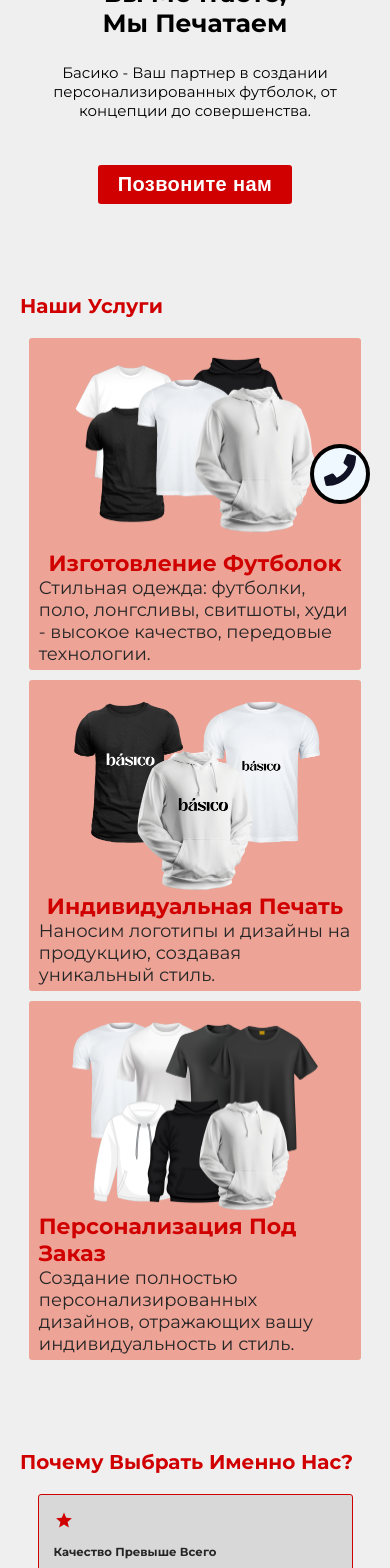
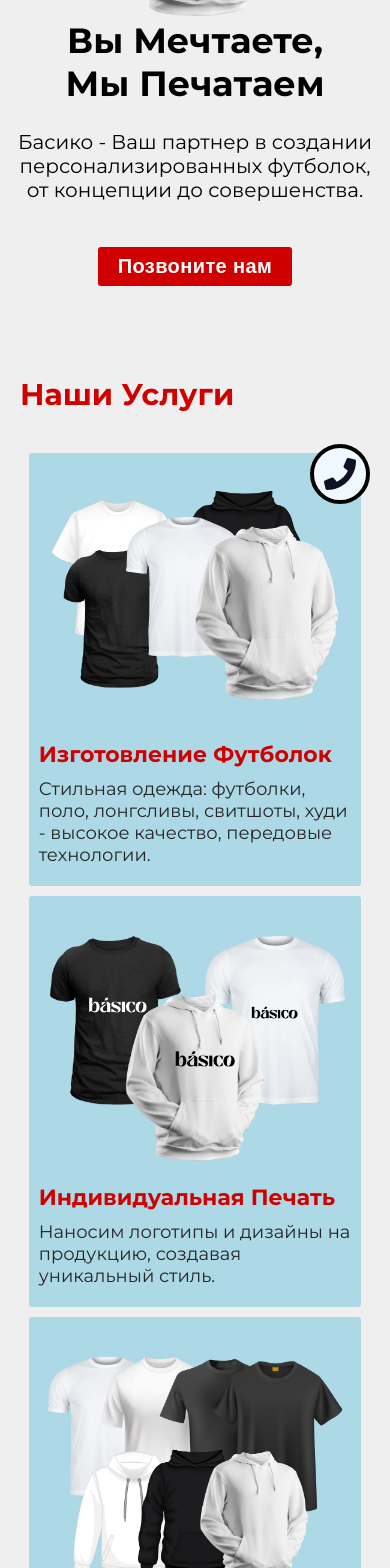
Before and after one commit to SardorDev12/basico.uz, a React (Vite) app: page / in a window 390 px wide. Shown: the part 320-1888 px from the top of the page. Built offline with nearby package versions, Linux system fonts and the light colour scheme.

Commit message:
minor style fixes

```diff
--- a/src/Components/Footer.jsx
+++ b/src/Components/Footer.jsx
@@ -5,7 +5,10 @@ function Footer() {
       <div className="form-title">Свяжитесь с нами</div>
       <div className="map_form">
         <div className="map">
-          <iframe src="https://www.google.com/maps/embed?pb=!1m13!1m8!1m3!1d6004.503657329822…ExJzQwLjEiTiA2OcKwMTInNTAuNyJF!5e0!3m2!1sru!2s!4v1693471780175!5m2!1sru!2s"></iframe>
+          <iframe
+            id="gmap_canvas"
+            src="https://www.google.com/maps/embed?pb=!1m13!1m8!1m3!1d6004.503657329822!2d69.214077!3d41.194483!3m2!1i1024!2i768!4f13.1!3m2!1m1!2zNDHCsDExJzQwLjEiTiA2OcKwMTInNTAuNyJF!5e0!3m2!1sru!2s!4v1694168959842!5m2!1sru!2s"
+          ></iframe>
         </div>
         <form action="" className="form" id="contact">
           <input
@@ -28,6 +31,9 @@ function Footer() {
             name="message"
             id="message"
           ></textarea>
+          <button type="submit" className="submit-btn">
+            Submit
+          </button>
         </form>
       </div>
       <div className="footer-info">
--- a/src/Components/Qualities.jsx
+++ b/src/Components/Qualities.jsx
@@ -21,8 +21,7 @@ function Qualities() {
         </div>
         <div className="quality">
           <div className="quality-icon">
-            {" "}
-            <AiOutlineUser />{" "}
+            <AiOutlineUser />
           </div>
           <h3 className="quality-title">Индивидуальный Подход</h3>
           <p className="quality-text">
--- a/src/Components/Services.jsx
+++ b/src/Components/Services.jsx
@@ -12,25 +12,31 @@ function Services() {
           <div className="service-img">
             <img src={service1} alt="service-image" />
           </div>
+          <div className="service-desc">
             <h3 className="service-title">Изготовление Футболок</h3>
             <p className="service-text">
-            Стильная одежда: футболки, поло, лонгсливы, свитшоты, худи - высокое
-            качество, передовые технологии.
+              Стильная одежда: футболки, поло, лонгсливы, свитшоты, худи -
+              высокое качество, передовые технологии.
             </p>
+          </div>
         </div>
         <div className="service">
           <div className="service-img">
             <img src={service2} alt="service-image" />
           </div>
+          <div className="service-desc">
             <h3 className="service-title">Индивидуальная Печать</h3>
             <p className="service-text">
-            Наносим логотипы и дизайны на продукцию, создавая уникальный стиль.
+              Наносим логотипы и дизайны на продукцию, создавая уникальный
+              стиль.
             </p>
+          </div>
         </div>
         <div className="service">
           <div className="service-img">
             <img src={service3} alt="service-image" />
           </div>
+          <div className="ervice-desc">
             <h3 className="service-title">Персонализация Под Заказ</h3>
             <p className="service-text">
               Создание полностью персонализированных дизайнов, отражающих вашу
@@ -38,6 +44,7 @@ function Services() {
             </p>
           </div>
         </div>
+      </div>
     </section>
   );
 }
--- a/src/Sass/cta.scss
+++ b/src/Sass/cta.scss
@@ -12,6 +12,9 @@
   a {
     padding: 1rem 0.5rem;
     color: rgb(17, 17, 37);
+    position: absolute;
+    left: 0.5rem;
+    bottom: -0.8rem;
   }
   &:hover a {
     color: green;
--- a/src/Sass/faq.scss
+++ b/src/Sass/faq.scss
@@ -34,15 +34,27 @@
 }
 
 .answer.visible {
-  height: 20px;
+  height: 75px;
 }
 
 @media screen and (max-width: 425px) {
+  section.faq-section {
+    padding-top: 2rem;
+  }
   .faq-image {
-    width: 200px;
+    width: 300px;
     margin: 0;
   }
   .faq-section {
     flex-direction: column-reverse;
   }
+
+  .faq-question {
+    font-size: 1.7rem;
+  }
+
+  .answer {
+    font-size: 1.6rem;
+    max-height: auto;
+  }
 }
--- a/src/Sass/footer.scss
+++ b/src/Sass/footer.scss
@@ -19,6 +19,12 @@
   background-color: #680606;
   @include flex-row;
 
+  iframe {
+    width: 500px;
+    height: 300px;
+    margin-top: 2rem;
+  }
+
   .form {
     @include flex-column;
     gap: 2rem;
@@ -26,11 +32,27 @@
 
     input,
     textarea {
-      padding: 0.5rem 5rem 0.5rem 0.3rem;
+      padding: 0.5rem 10rem 0.5rem 0.3rem;
       border: none;
       font-size: 1rem;
       border-radius: 3px;
       outline: none;
+    }
+
+    .submit-btn {
+      width: 100%;
+      padding: 0.8rem 0;
+      background-color: lightgreen;
+      border: none;
+      border-radius: 3px;
+      outline: none;
+      font-size: 1.2rem;
+      color: $text-color;
+      cursor: pointer;
+
+      &:hover {
+        background-color: rgb(88, 185, 88);
+      }
     }
 
     input[type="number"]::-webkit-inner-spin-button,
@@ -83,10 +105,17 @@
     }
   }
 }
+
 @media screen and (max-width: 425px) {
   .map_form {
     width: 95%;
     flex-direction: column;
+    .map {
+      iframe {
+        width: 300px;
+        margin-bottom: 2rem;
+      }
+    }
     .form {
       input,
       textarea {
@@ -102,6 +131,7 @@
 
     .info-item {
       width: calc(50% - 10px);
+      font-size: 1.3rem;
     }
   }
 }
--- a/src/Sass/home.scss
+++ b/src/Sass/home.scss
@@ -60,11 +60,15 @@
 
 @media screen and (max-width: 425px) {
   .home-image {
-    width: 300px;
+    width: 350px;
   }
   .home-text {
     .home-title {
-      font-size: 2.5rem;
+      font-size: 3.5rem;
+    }
+
+    .home-subtitle {
+      font-size: 2rem;
     }
   }
 }
--- a/src/Sass/qualities.scss
+++ b/src/Sass/qualities.scss
@@ -19,7 +19,7 @@
 
     .quality-icon {
       font-size: 2rem;
-      color: $primary-color;
+      color: orangered;
     }
 
     h3,
@@ -39,5 +39,17 @@
     .quality:not(:nth-child(2)) {
       transform: translateX(0);
     }
+
+    .quality .quality-icon {
+      font-size: 5rem;
+    }
+
+    .quality-title {
+      font-size: 2rem;
+    }
+
+    .quality-text {
+      font-size: 1.7rem;
+    }
   }
 }
--- a/src/Sass/services.scss
+++ b/src/Sass/services.scss
@@ -2,18 +2,24 @@
 
 .services-container {
   @include flex-row;
-  width: 80%;
+  width: 90%;
   gap: 2rem;
+  border-radius: 3px;
   margin: 0 auto;
+  padding: 2rem 0;
 
   .service {
-    background-color: rgba(235, 67, 38, 0.438);
-    padding: 0.5rem 1rem;
+    background-color: lightblue;
+    padding: 2rem 1rem;
     @include flex-column;
-    min-height: 400px;
+    justify-content: flex-start;
+    min-height: 470px;
     border-radius: 3px;
+    overflow: hidden;
+
     img {
       transition: all 0.3s ease-in-out;
+      margin-bottom: 2rem;
     }
     &:hover img {
       transform: scale(1.1);
@@ -26,6 +32,7 @@
 
     .service-text {
       color: $text-color;
+      margin-top: 1rem;
     }
   }
 }
@@ -41,11 +48,12 @@
   }
 }
 
-@media screen and (max-width: 768px) {
+@media screen and (max-width: 425px) {
   .services-container {
     flex-direction: column;
   }
   .service {
+    width: 100%;
     min-height: 350px;
     .service-title {
       font-size: 2.2rem;
@@ -56,7 +64,7 @@
     }
 
     .service-img {
-      width: 250px;
+      width: 300px;
     }
   }
 }
--- a/src/index.scss
+++ b/src/index.scss
@@ -53,7 +53,7 @@ section {
 }
 @media screen and (max-width: 425px) {
   .section-title {
-    font-size: 2rem;
+    font-size: 3rem;
   }
 
   section {
```
Lines whose indentation alone changed are shown as unchanged.
